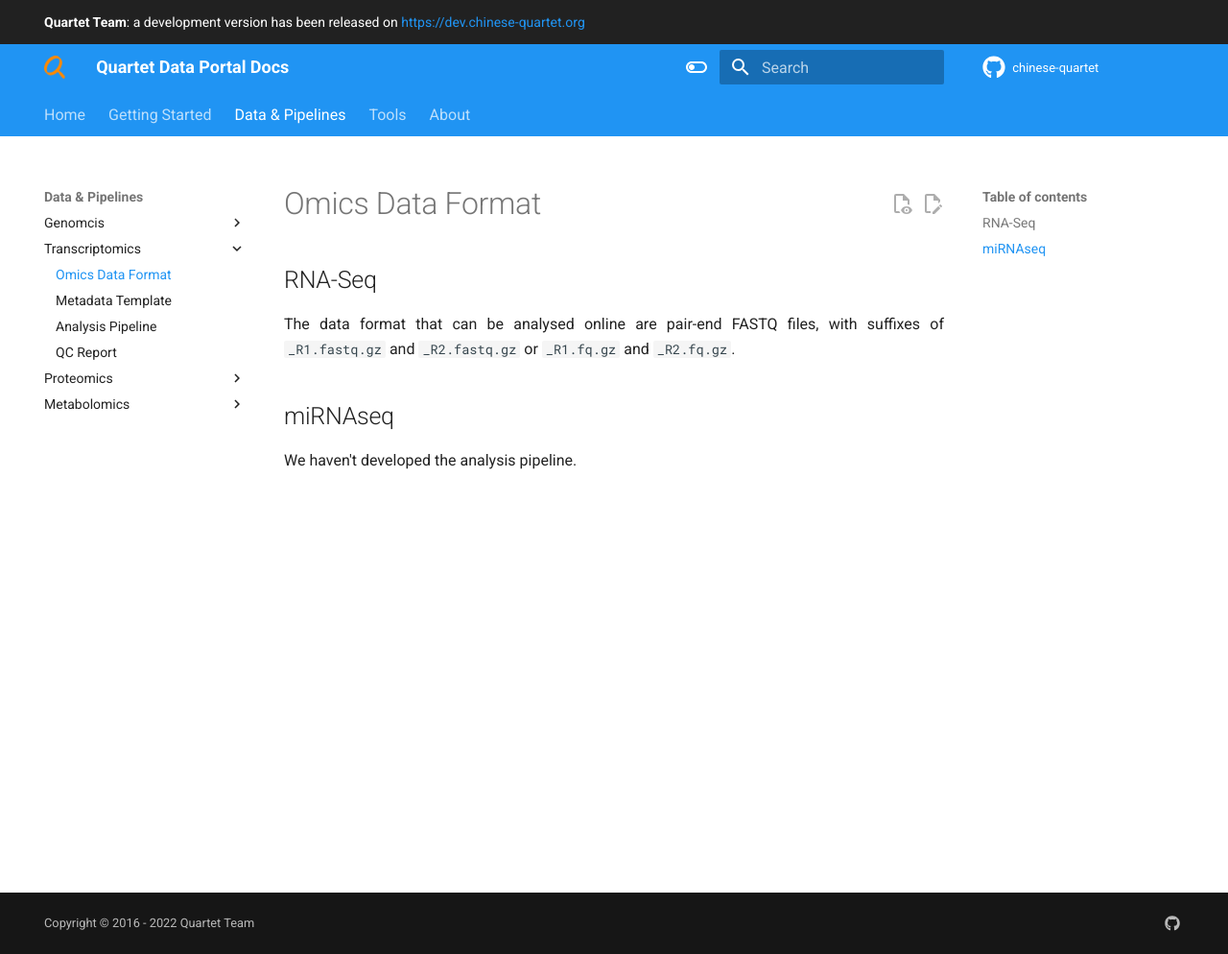
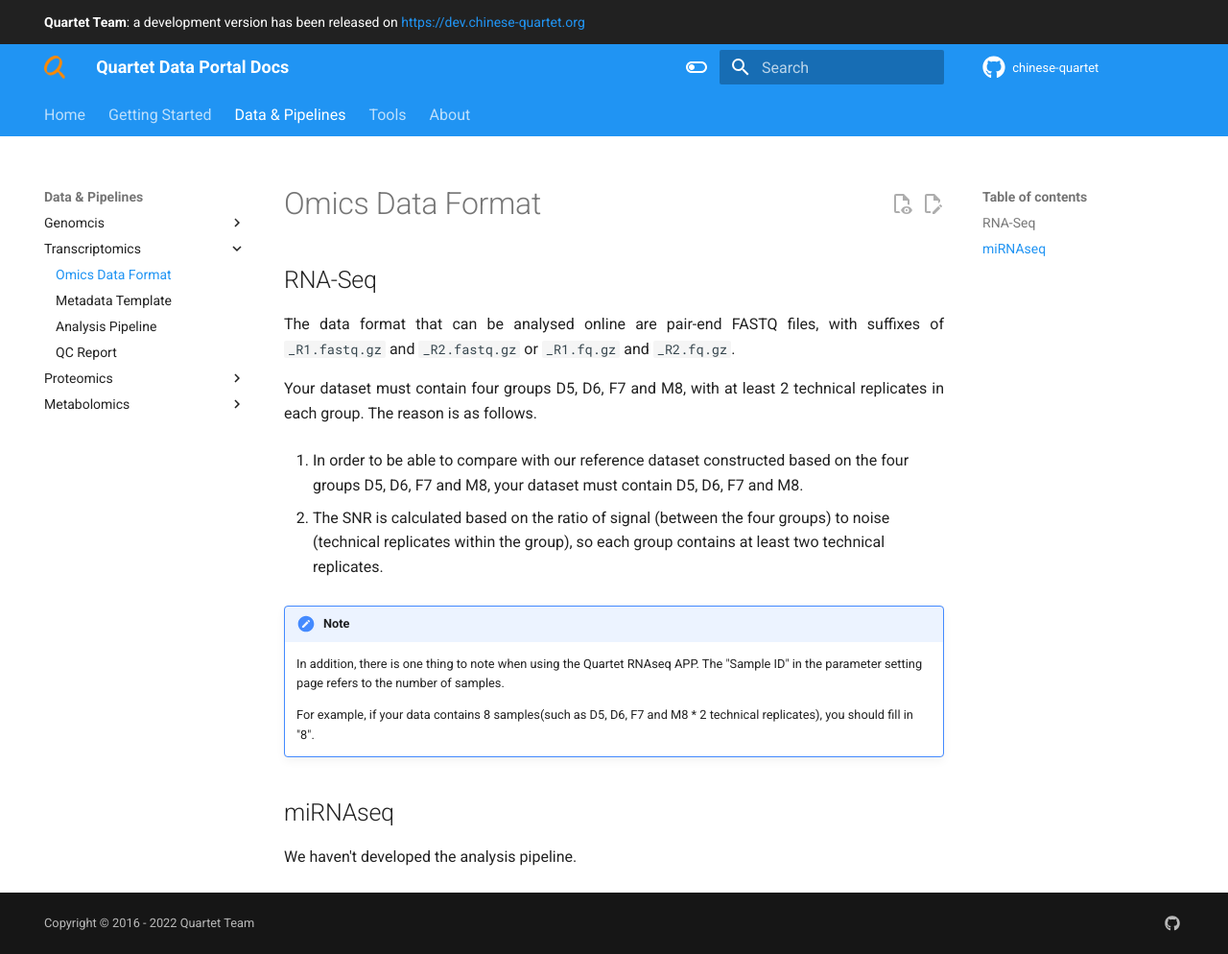
Before and after one commit to chinese-quartet/docs.chinese-quartet.org, an MkDocs documentation site: the page built from docs/data_pipelines/transcriptomics/omics_data_format.md, in a window 1280 px wide and 994 px high. Shown: the whole window at 96% size. Built offline with MkDocs 1.6.1 and Material for MkDocs 9.7.7, drawn with Linux system fonts in a browser that asks for light colours.

Commit message:
Improve doc for RNA-Seq.

```diff
--- a/docs/data_pipelines/transcriptomics/omics_data_format.md
+++ b/docs/data_pipelines/transcriptomics/omics_data_format.md
@@ -2,5 +2,16 @@
 
 The data format that can be analysed online are pair-end FASTQ files, with suffixes of `_R1.fastq.gz` and `_R2.fastq.gz` or `_R1.fq.gz` and `_R2.fq.gz`.
 
+Your dataset must contain four groups D5, D6, F7 and M8, with at least 2 technical replicates in each group. The reason is as follows.
+
+1. In order to be able to compare with our reference dataset constructed based on the four groups D5, D6, F7 and M8, your dataset must contain D5, D6, F7 and M8.
+
+2. The SNR is calculated based on the ratio of signal (between the four groups) to noise (technical replicates within the group), so each group contains at least two technical replicates.
+
+!!! note
+    In addition, there is one thing to note when using the Quartet RNAseq APP. The "Sample ID" in the parameter setting page refers to the number of samples.
+
+    For example, if your data contains 8 samples(such as D5, D6, F7 and M8 * 2 technical replicates), you should fill in "8".
+
 ## miRNAseq
 We haven't developed the analysis pipeline.
```
